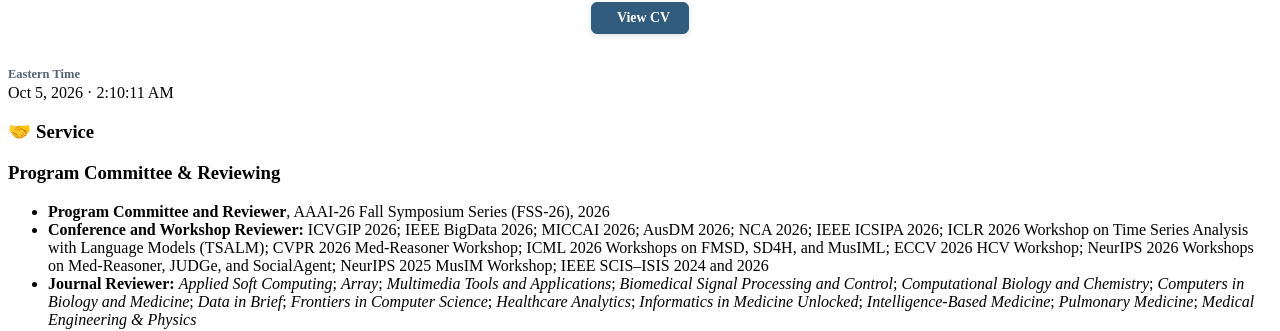
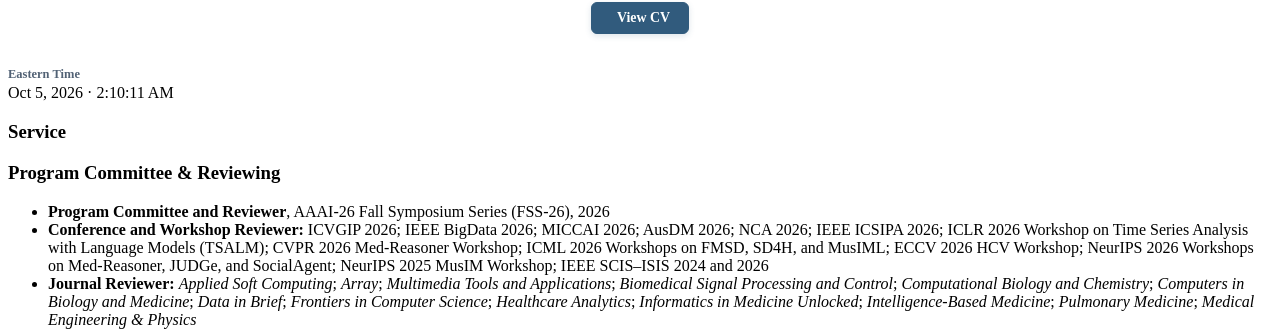
Before and after one commit to sakibshadman/sakibshadman.github.io, a Jekyll site: the page built from _pages/includes/service.md, in a window 1280 px wide. Shown: the part 997-1328 px from the top of the page. Built offline with Jekyll 4.4.1, drawn with Linux system fonts in a browser that asks for light colours; our own code applies the rules of GitHub Pages for plain Markdown files.

```diff
--- a/_pages/includes/service.md
+++ b/_pages/includes/service.md
@@ -1,4 +1,4 @@
-# 🤝 Service
+# Service
 
 ### Program Committee & Reviewing
 
```
